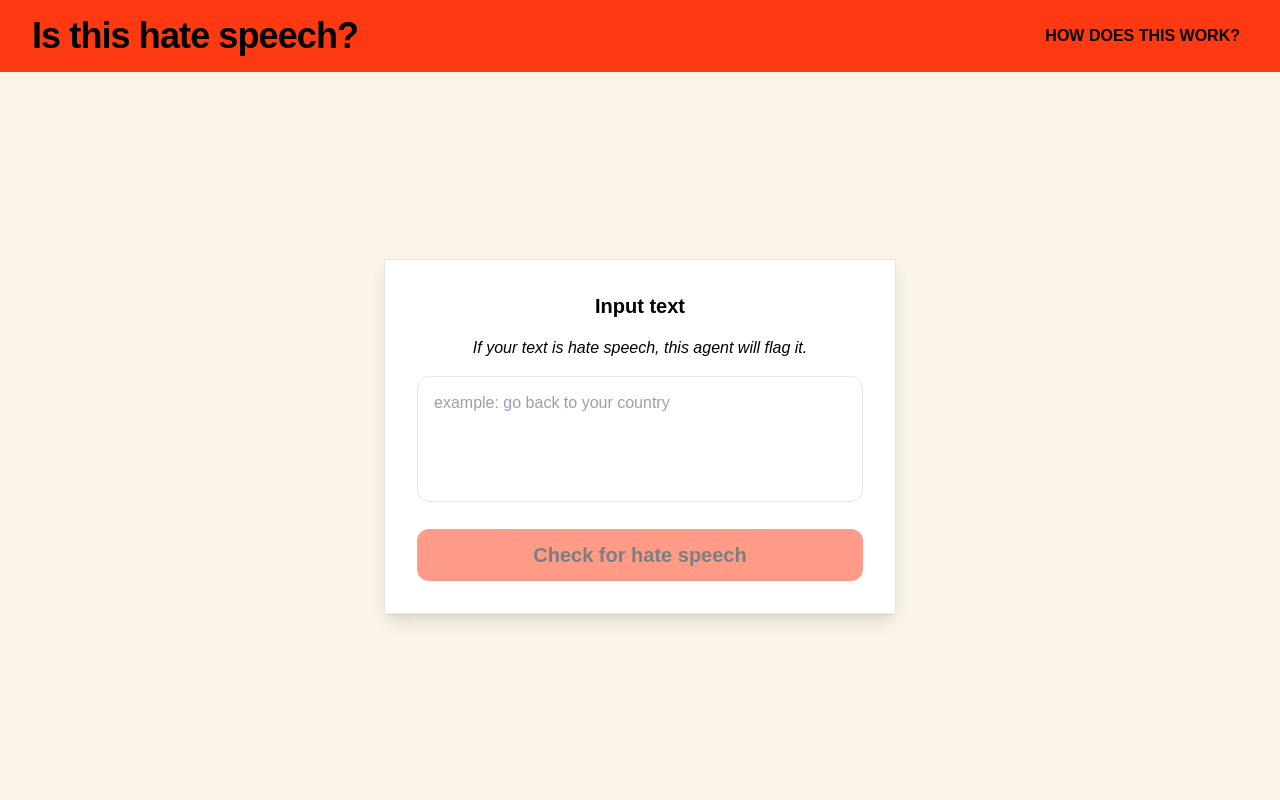
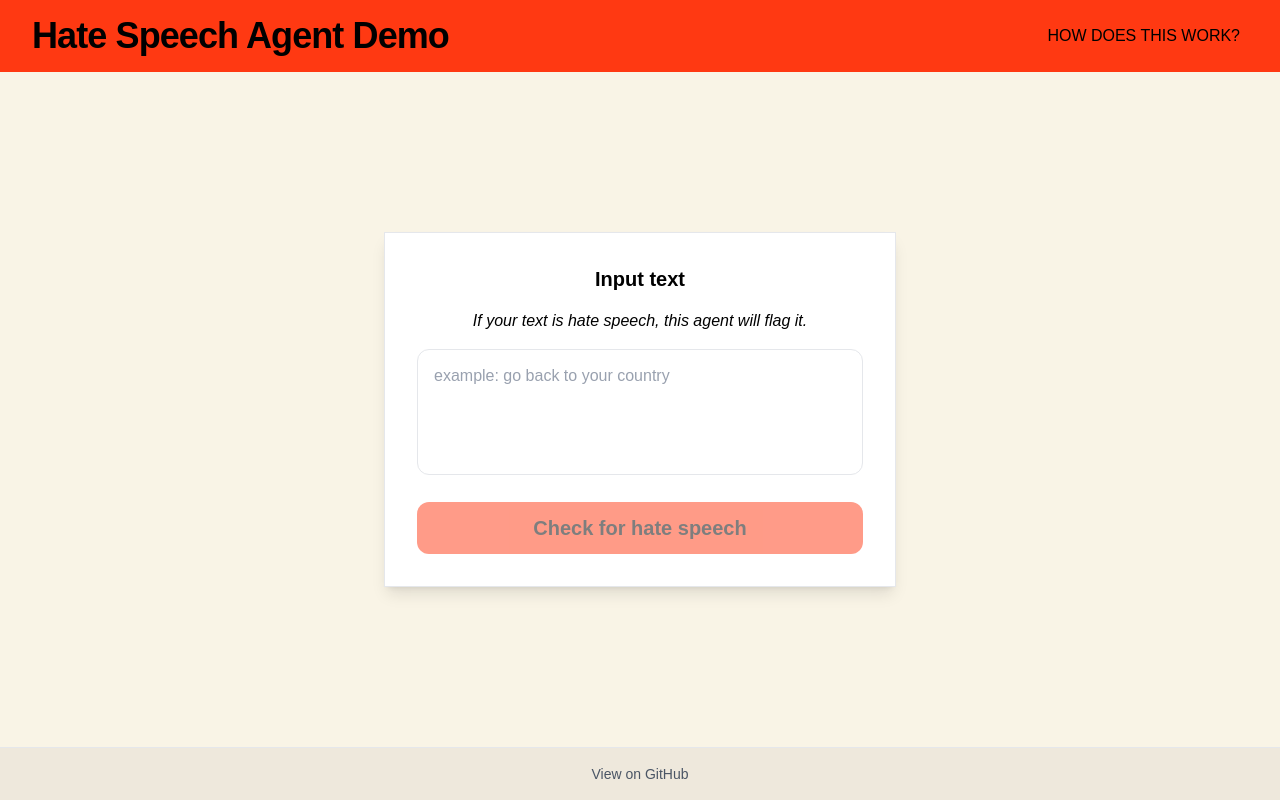
Before and after one commit to alimomennasab/hate-speech-agent, a Next.js app in the folder frontend/: page / in a window 1280 px wide. Built offline with nearby package versions, Linux system fonts and the light colour scheme; no server answers.

Commit message:
footer in frontpage

```diff
--- a/frontend/app/page.tsx
+++ b/frontend/app/page.tsx
@@ -1,7 +1,7 @@
 "use client";
 
 import { useState } from "react";
-import { useToggle } from "./hooks/useToggle";
+import { useToggle } from "@/app/hooks/useToggle"
 
 const API_URL = process.env.NEXT_PUBLIC_API_URL || "http://localhost:8000";
 
@@ -40,7 +40,7 @@ export default function Home() {
     <div className="flex min-h-screen flex-col bg-[#f9f4e6]">
       <header className="flex items-center justify-between bg-[#ff3912] px-8 py-4">
         <h1 className="text-4xl font-semibold tracking-tight text-black">
-          Is this hate speech?
+          Hate Speech Agent Demo
         </h1>
         <div
           className="relative"
@@ -50,7 +50,7 @@ export default function Home() {
           <button
             type="button"
             onClick={togglePinned}
-            className="font-semibold text-black p-2 hover:opacity-90 transition-opacity"
+            className="font-medium text-black p-2 hover:opacity-90 transition-opacity"
           >
             HOW DOES THIS WORK?
           </button>
@@ -124,6 +124,17 @@ export default function Home() {
 
         </div>
       </main>
+
+      <footer className="border-t border-gray-200 bg-[#eee8dc] py-4 text-center text-sm text-gray-600">
+        <a
+          href="https://github.com/alimomennasab/hate-speech-agent"
+          target="_blank"
+          rel="noopener noreferrer"
+          className="hover:text-[#ff3912] transition-colors"
+        >
+          View on GitHub
+        </a>
+      </footer>
     </div>
   );
 }
```
